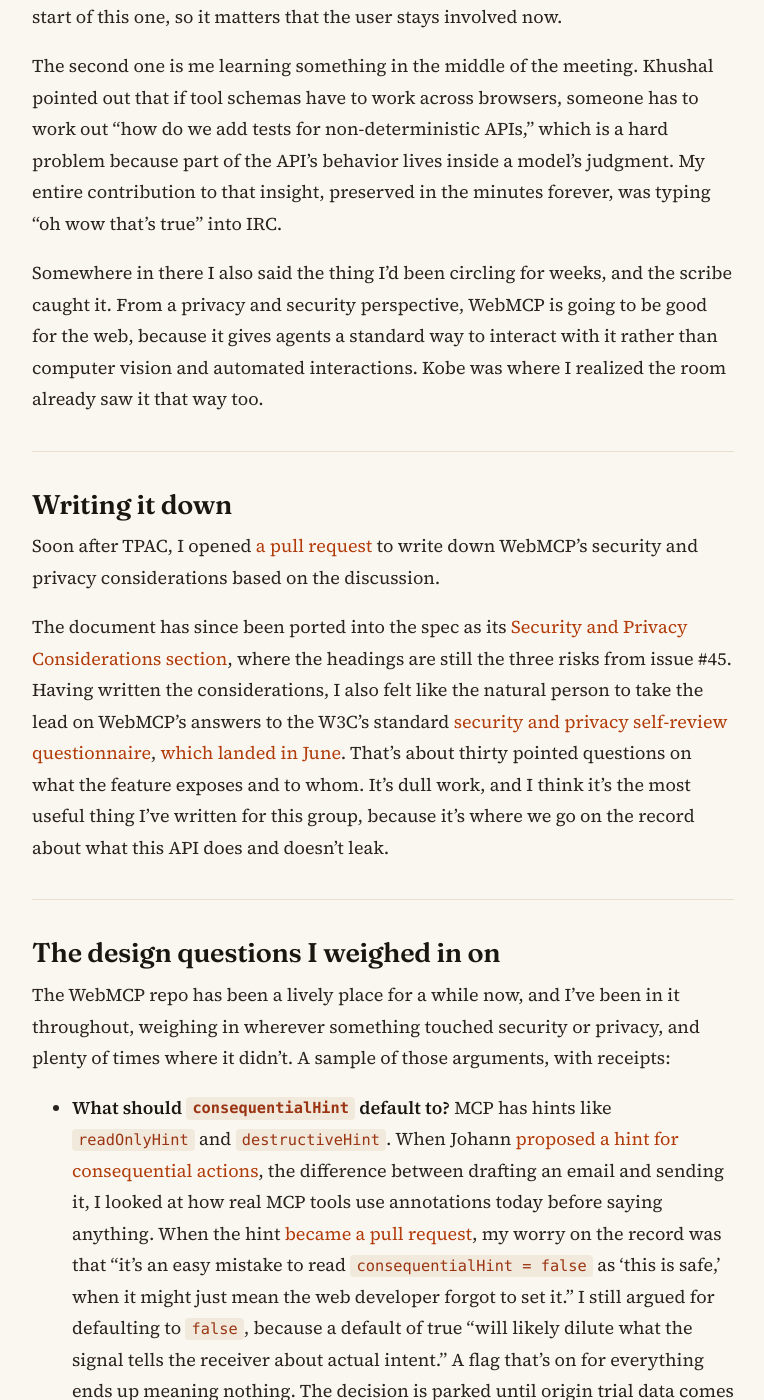
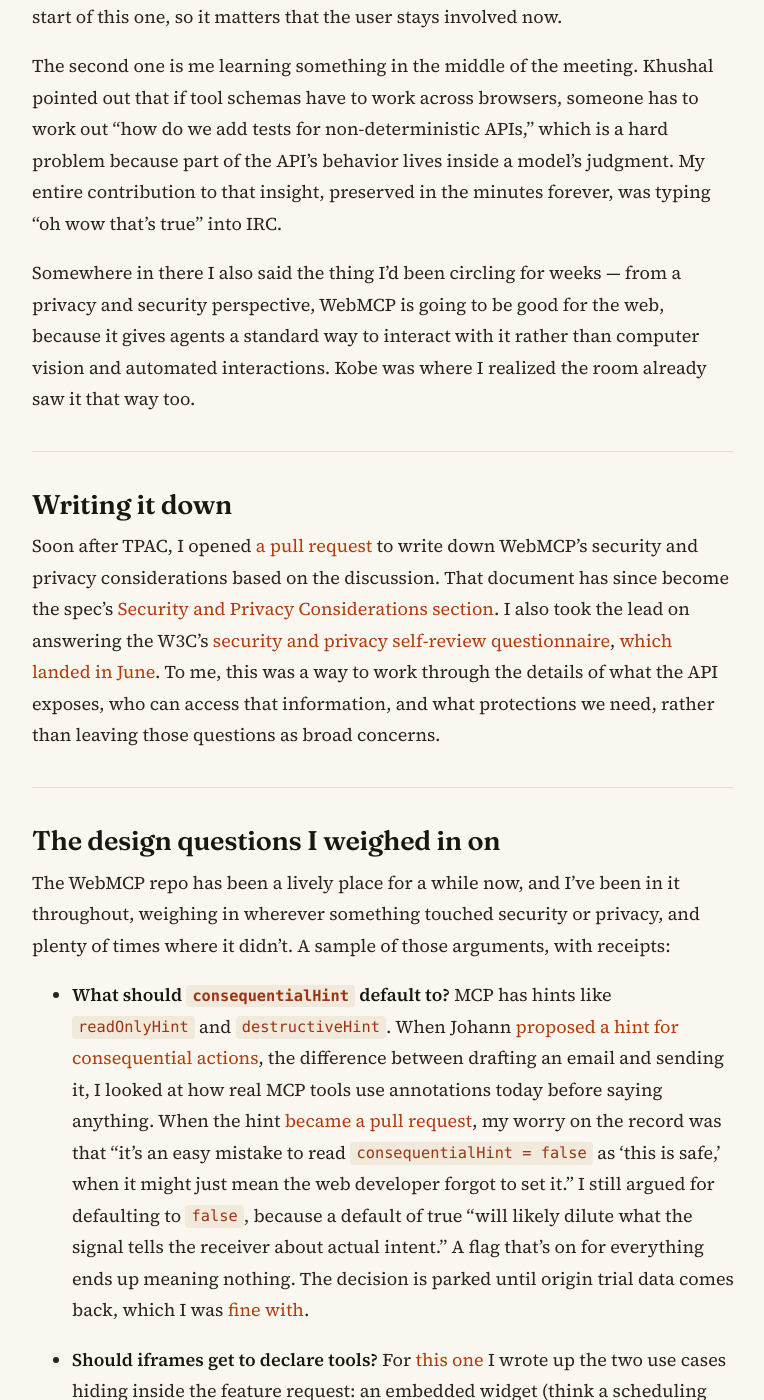
Before and after one commit to victorhuangwq/experiencethis.world, a Jekyll site: the page built from _posts/2026-08-17-agents-are-already-browsing.md, in a window 1280 px wide and 1400 px high, scrolled down 4321 px. Shown: the whole window, without its empty margins (257-1021 px from the left). Built offline with Jekyll 4.4.1, drawn with Linux system fonts in a browser that asks for light colours; some of the changed text lies outside the part shown.

Commit message:
Simplify WebMCP documentation narrative and trim design examples

```diff
--- a/_posts/2026-08-17-agents-are-already-browsing.md
+++ b/_posts/2026-08-17-agents-are-already-browsing.md
@@ -78,15 +78,13 @@
 
 The second one is me learning something in the middle of the meeting. Khushal pointed out that if tool schemas have to work across browsers, someone has to work out "how do we add tests for non-deterministic APIs," which is a hard problem because part of the API's behavior lives inside a model's judgment. My entire contribution to that insight, preserved in the minutes forever, was typing "oh wow that's true" into IRC.
 
-Somewhere in there I also said the thing I'd been circling for weeks, and the scribe caught it. From a privacy and security perspective, WebMCP is going to be good for the web, because it gives agents a standard way to interact with it rather than computer vision and automated interactions. Kobe was where I realized the room already saw it that way too.
+Somewhere in there I also said the thing I'd been circling for weeks — from a privacy and security perspective, WebMCP is going to be good for the web, because it gives agents a standard way to interact with it rather than computer vision and automated interactions. Kobe was where I realized the room already saw it that way too.
 
 ---
 
 ## Writing it down
 
-Soon after TPAC, I opened [a pull request](https://github.com/webmachinelearning/webmcp/pull/55) to write down WebMCP's security and privacy considerations based on the discussion.
-
-The document has since been ported into the spec as its [Security and Privacy Considerations section](https://webmachinelearning.github.io/webmcp/#security-privacy), where the headings are still the three risks from issue #45. Having written the considerations, I also felt like the natural person to take the lead on WebMCP's answers to the W3C's standard [security and privacy self-review questionnaire](https://w3c.github.io/security-questionnaire/), [which landed in June](https://github.com/webmachinelearning/webmcp/pull/195). That's about thirty pointed questions on what the feature exposes and to whom. It's dull work, and I think it's the most useful thing I've written for this group, because it's where we go on the record about what this API does and doesn't leak.
+Soon after TPAC, I opened [a pull request](https://github.com/webmachinelearning/webmcp/pull/55) to write down WebMCP's security and privacy considerations based on the discussion. That document has since become the spec's [Security and Privacy Considerations section](https://webmachinelearning.github.io/webmcp/#security-privacy). I also took the lead on answering the W3C's [security and privacy self-review questionnaire](https://w3c.github.io/security-questionnaire/), [which landed in June](https://github.com/webmachinelearning/webmcp/pull/195). To me, this was a way to work through the details of what the API exposes, who can access that information, and what protections we need, rather than leaving those questions as broad concerns.
 
 ---
 
@@ -97,10 +95,6 @@
 * **What should `consequentialHint` default to?** MCP has hints like `readOnlyHint` and `destructiveHint`. When Johann [proposed a hint for consequential actions](https://github.com/webmachinelearning/webmcp/issues/176), the difference between drafting an email and sending it, I looked at how real MCP tools use annotations today before saying anything. When the hint [became a pull request](https://github.com/webmachinelearning/webmcp/pull/217), my worry on the record was that "it's an easy mistake to read `consequentialHint = false` as 'this is safe,' when it might just mean the web developer forgot to set it." I still argued for defaulting to `false`, because a default of true "will likely dilute what the signal tells the receiver about actual intent." A flag that's on for everything ends up meaning nothing. The decision is parked until origin trial data comes back, which I was [fine with](https://www.w3.org/2026/05/28-webmachinelearning-minutes.html).
 
 * **Should iframes get to declare tools?** For [this one](https://github.com/webmachinelearning/webmcp/issues/57) I wrote up the two use cases hiding inside the feature request: an embedded widget (think a scheduling iframe) exposing its tools to the browser's agent, and a parent page reading the tools of a page it embeds. They have completely different security stories, and [I argued](https://www.w3.org/2026/04/02-webmachinelearning-minutes.html) that if the first use case is all we need, the parent frame never needs to see the child's tools at all. I also pushed for Document Policy over Permission Policy as the opt-in mechanism, since the embedding needs both sides to agree.
-
-* **How do you unregister a tool?** It sounds trivial, but it isn't. [When we debated](https://www.w3.org/2026/03/19-webmachinelearning-minutes.html) whether you unregister by passing the tool object back or just by name, I argued for name, because with an object "you'd have to keep track of the exact tool you created." Unregistration is going to be a common pattern in single-page apps, where tools change as you move through a shopping flow.
-
-* **What does `updateTool()` cost the model?** When updating a registered tool [came up](https://www.w3.org/2026/06/25-webmachinelearning-minutes.html), I raised the agent-side view. If you can update a small section of a tool definition, the agent can apply a diff to its context instead of recreating the whole model context, so the prompt cache survives.
 
 * **In-page agents.** When the idea of pages running their own agents came up, the minutes have me saying we were ["trying to solve the problems without good list of use cases for this class of problems."](https://www.w3.org/2026/03/05-webmachinelearning-minutes.html) That's most of what useful security review sounds like in a standards group. You're rarely saying no, you're making sure everyone knows exactly what they're saying yes to.
 
```
